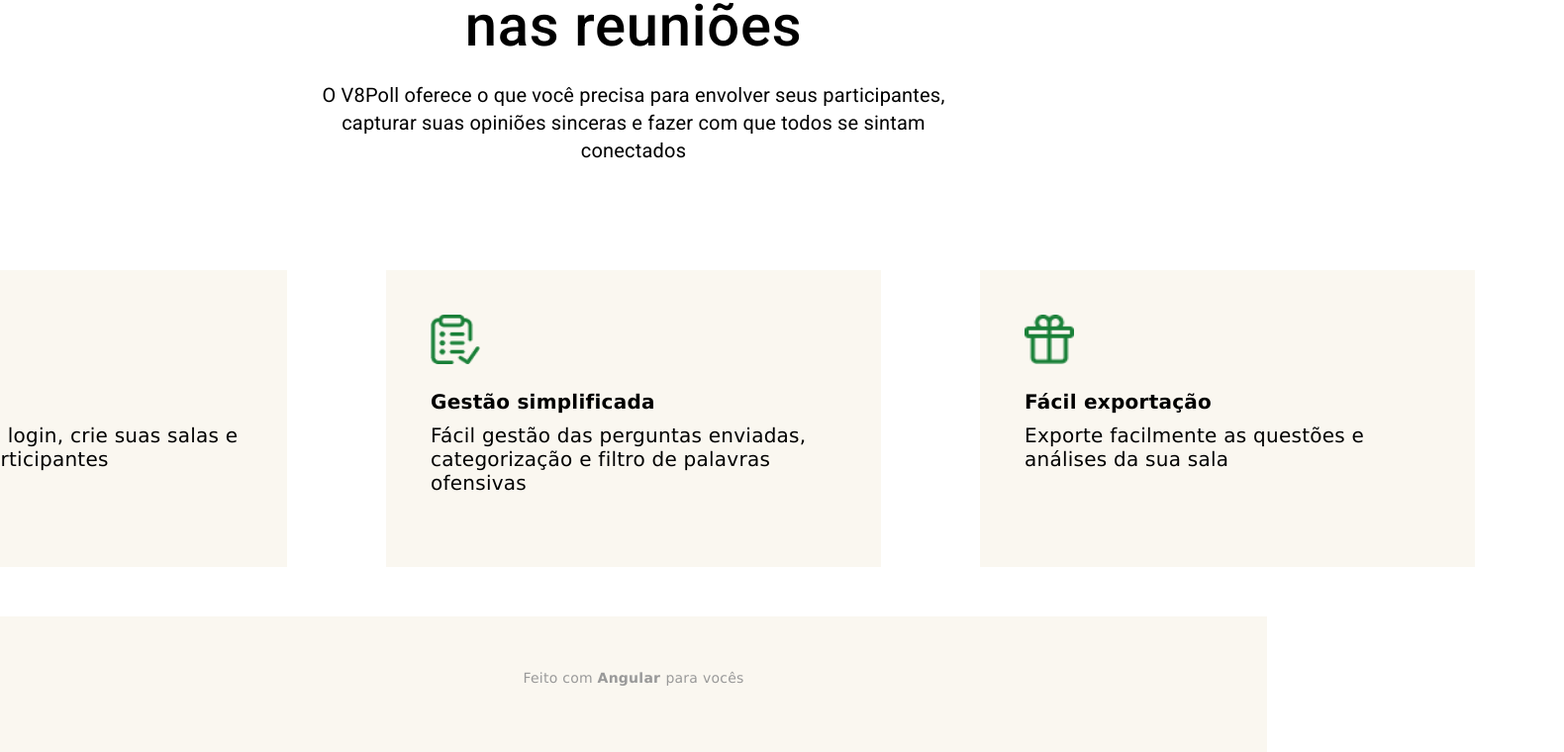
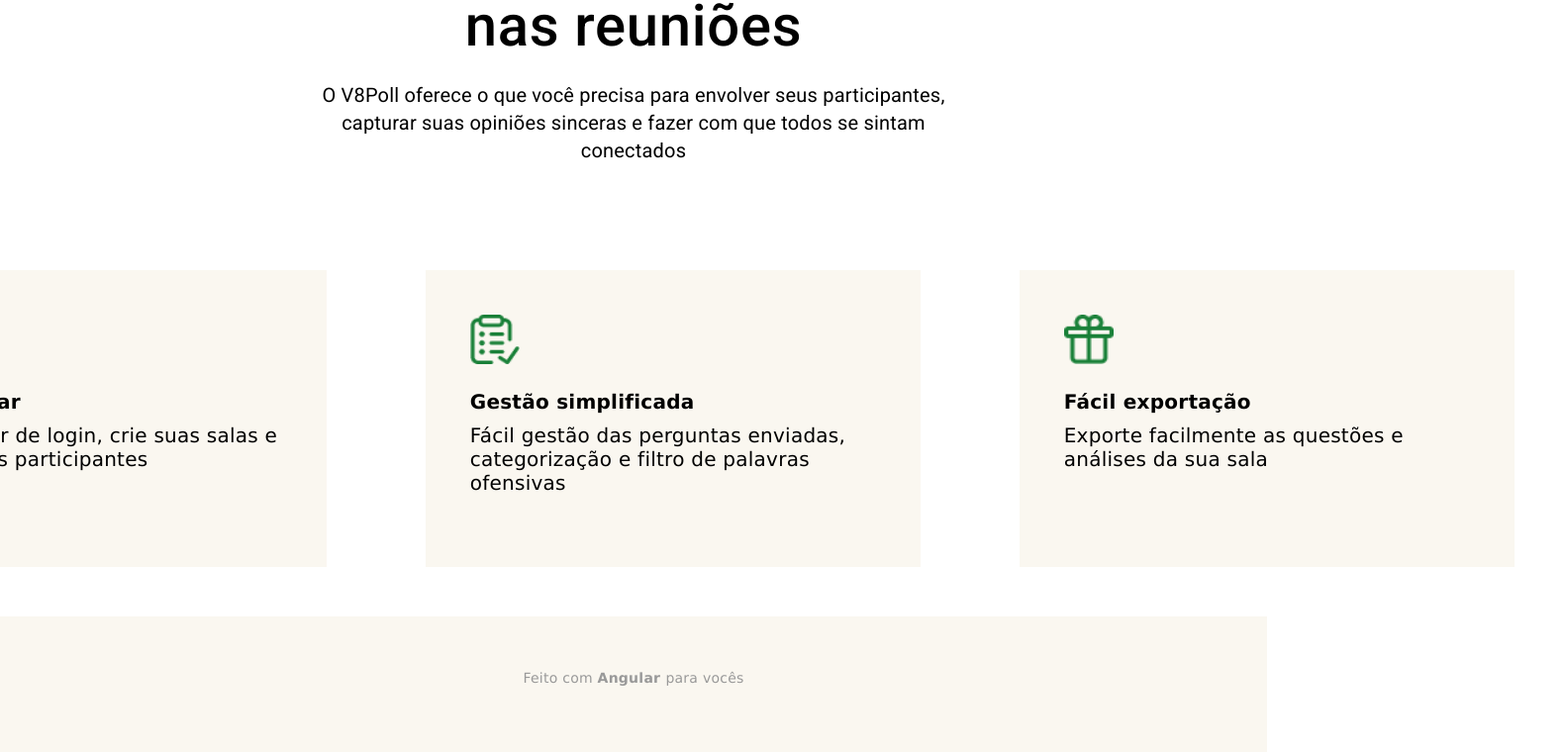
Before and after one commit to RobsonRioki/Desafio-Angular-V8, an Angular app in the folder SilentPool/: page /home3 in a window 1280 px wide. Shown: the part 1734-2494 px from the top of the page at 99% size, 1580 px wide, since content can reach past the window. Built offline with nearby package versions, Linux system fonts and the light colour scheme; no server answers.

Commit message:
testando vercel

```diff
--- a/SilentPool/src/app/pages/home3/components/home3-template/home3-template.component.html
+++ b/SilentPool/src/app/pages/home3/components/home3-template/home3-template.component.html
@@ -19,7 +19,7 @@
 <app-container-info [titulo]="'O meio mais simples de incluir todos nas reuniões'"
     [descricao]="'O V8Poll oferece o que você precisa para envolver seus participantes, capturar suas opiniões sinceras e fazer com que todos se sintam conectados'">
 </app-container-info>
-<section>
+<section>aaaaaaaaa
     <app-card src="../../../../../assets/img/heartIcon.png" alt="" type="icon" [titulo]="'Fácil de usar'"
         [descricao]="'Sem precisar de login, crie suas salas e convide seus participantes'">
     </app-card>
```
Also changed, not shown: 1 other file (tests, documents, lock files or other folders).
